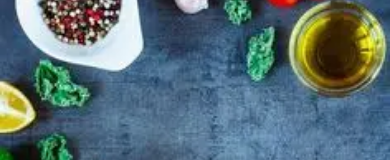
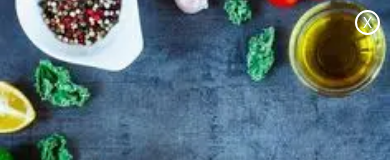
Before and after one commit to OsMax/cookBook-native, a React Native app: screen /SingIn in a window 390 px wide. Shown: the top 160 px of the page. Built offline with nearby package versions, Linux system fonts and the light colour scheme.

Commit message:
close login form button

```diff
--- a/src/screens/LoginScreen/LoginScreen.js
+++ b/src/screens/LoginScreen/LoginScreen.js
@@ -25,7 +25,7 @@ export const LoginScreen = ({ navigation }) => {
 
   const submit = () => {
     dispatch(logIn({ email, password }));
-    navigation.navigate("Recipes");
+    // navigation.navigate("Recipes");
   };
 
   return (
@@ -36,6 +36,23 @@ export const LoginScreen = ({ navigation }) => {
     >
       <TouchableWithoutFeedback onPress={Keyboard.dismiss}>
         <SafeAreaView style={styles.screen}>
+          <Pressable
+            style={{
+              width: 25,
+              height: 25,
+              borderWidth: 2,
+              borderColor: "#fff",
+              borderRadius: "50%",
+              alignItems: "center",
+              justifyContent: "center",
+              position: "absolute",
+              top: 10,
+              right: 10,
+            }}
+            onPress={() => navigation.navigate("Home")}
+          >
+            <Text style={{ color: "#fff", fontSize: 14 }}>X</Text>
+          </Pressable>
           <View style={styles.container}>
             <Text style={styles.text}>Увійти</Text>
             <View style={styles.form}>
```
